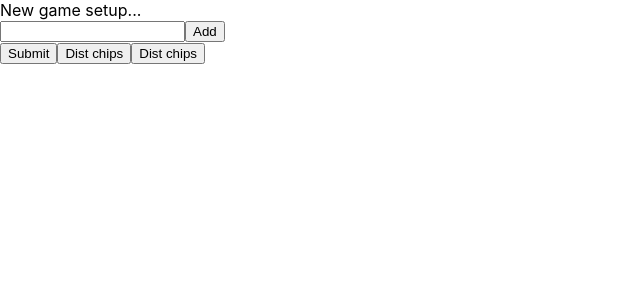
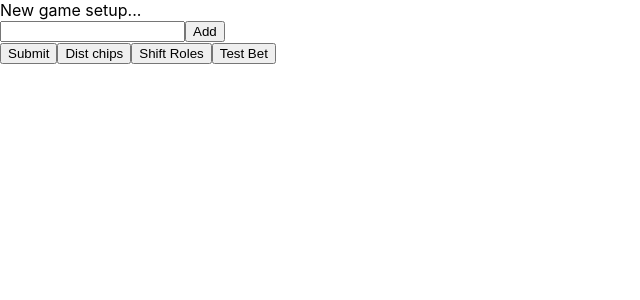
Before and after one commit to TreyLiebscher/PocketPot, a React (Create React App) app: page /new-game in a window 1280 px wide. Shown: the top 300 px of the page, without its empty margins (0-640 px from the left). Built offline with nearby package versions, Linux system fonts and the light colour scheme.

Commit message:
added test buttons

```diff
--- a/src/pages/SetupGame.jsx
+++ b/src/pages/SetupGame.jsx
@@ -1,7 +1,7 @@
 import React, { Component } from 'react';
 import { connect } from 'react-redux';
 import { Redirect } from 'react-router-dom';
-import { addPlayer, chipValue, addChips, distChips, handOver } from '../actions/gameActions';
+import { addPlayer, chipValue, addChips, distChips, handOver, makeBet } from '../actions/gameActions';
 import PlayerForm from '../components/PlayerForm';
 import store from '../store';
 import './SetupGame.css'
@@ -17,6 +17,7 @@ import ChipValueForm from '../components/ChipValueForm';
 //     black: {value: 25, quantity: 5}
 // }))
 //
+
 
 class SetupGame extends Component {
     // retain for future use
@@ -50,7 +51,17 @@ class SetupGame extends Component {
                 <PlayerForm />
                 <button onClick={e => this.submitPlayers()}>Submit</button>
                 <button className="test-button" onClick={e => {this.props.dispatch(distChips())}}>Dist chips</button>
-                <button className="test-button" onClick={e => {this.props.dispatch(handOver())}}>Dist chips</button>
+                <button className="test-button" onClick={e => {this.props.dispatch(handOver())}}>Shift Roles</button>
+                <button className="test-button" onClick={e => {this.props.dispatch(makeBet({
+                    player: 'John',
+                    chips: {
+                        white: 10,
+                        green: 2,
+                        red: 0,
+                        blue: 0,
+                        black: 0
+                    }
+                    }))}}>Test Bet</button>
                 <StatusBox game={currentGame} />
             </div>
         )
```
